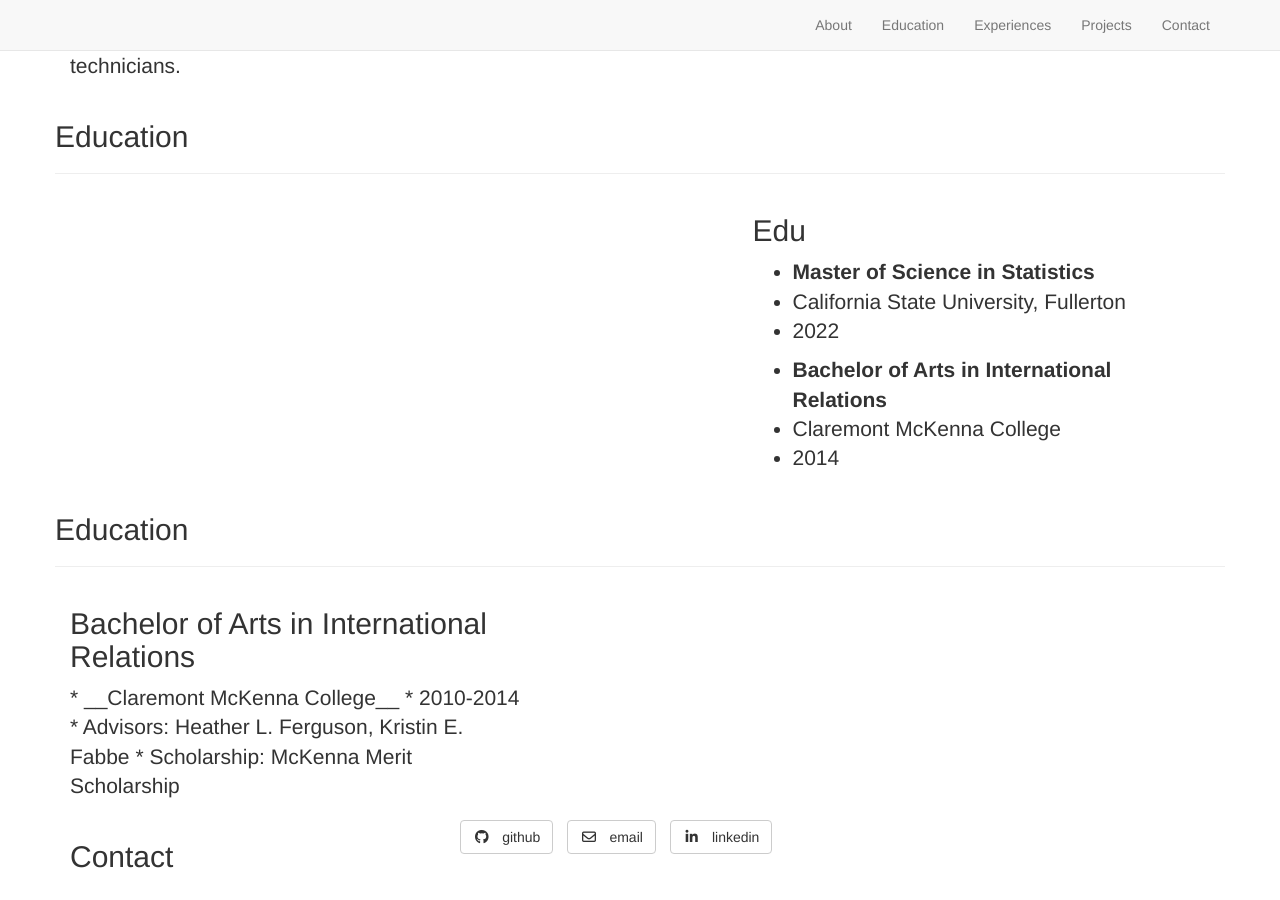
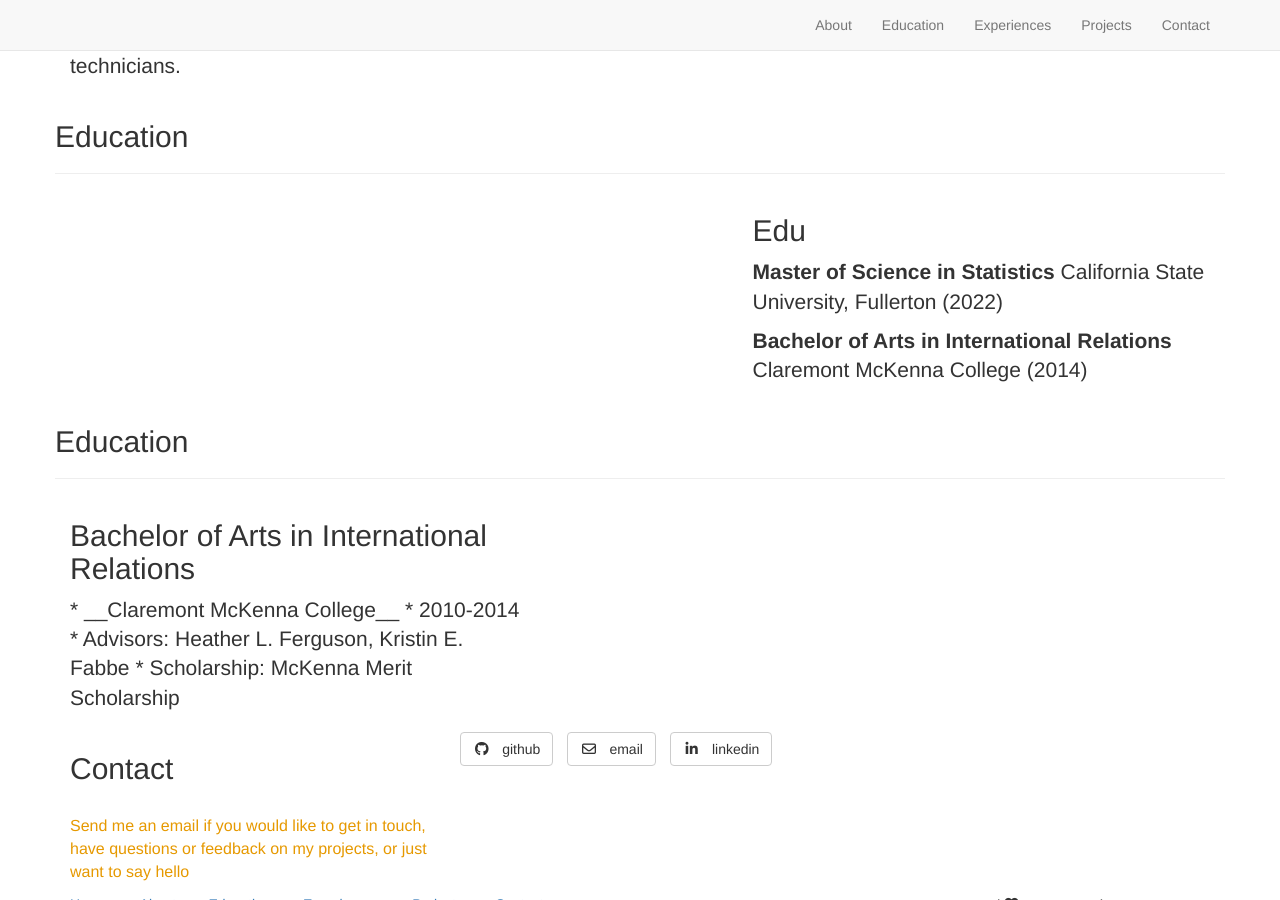
Before and after one commit to figur8s/kcherland.github.io, a Jekyll site: the page built from _posts/2000-1-1-edu.markdown, in a window 1280 px wide and 900 px high, scrolled down 1867 px. Built offline with Jekyll 4.4.1, drawn with Linux system fonts in a browser that asks for light colours; nearby versions of some CDN libraries; library files that are not in the unit come from our copies.

```diff
--- a/_posts/2000-1-1-edu.markdown
+++ b/_posts/2000-1-1-edu.markdown
@@ -6,10 +6,8 @@ title:
 description:
 ---
 
-* __Master of Science in Statistics__
-* California State University, Fullerton
-* 2022
+__Master of Science in Statistics__
+California State University, Fullerton (2022)
 
-* __Bachelor of Arts in International Relations__
-* Claremont McKenna College
-* 2014
+__Bachelor of Arts in International Relations__
+Claremont McKenna College (2014)
```
